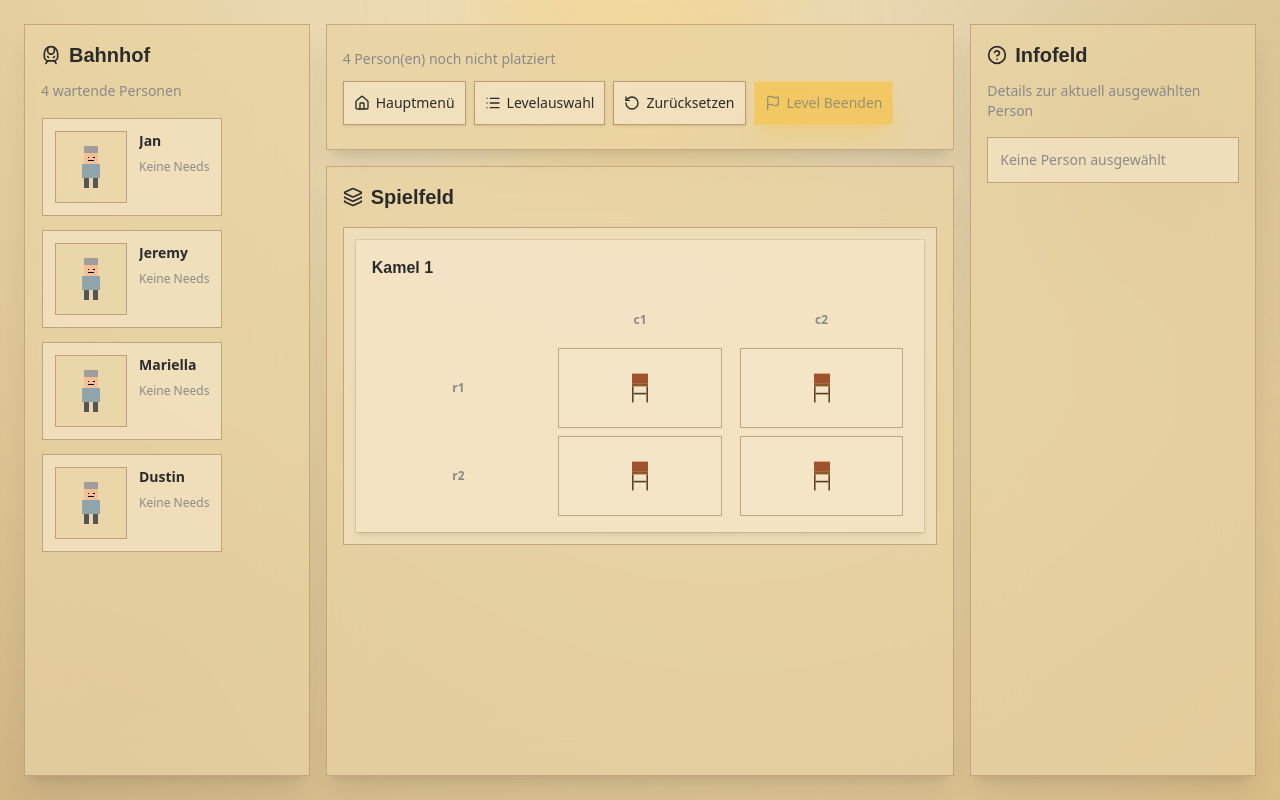
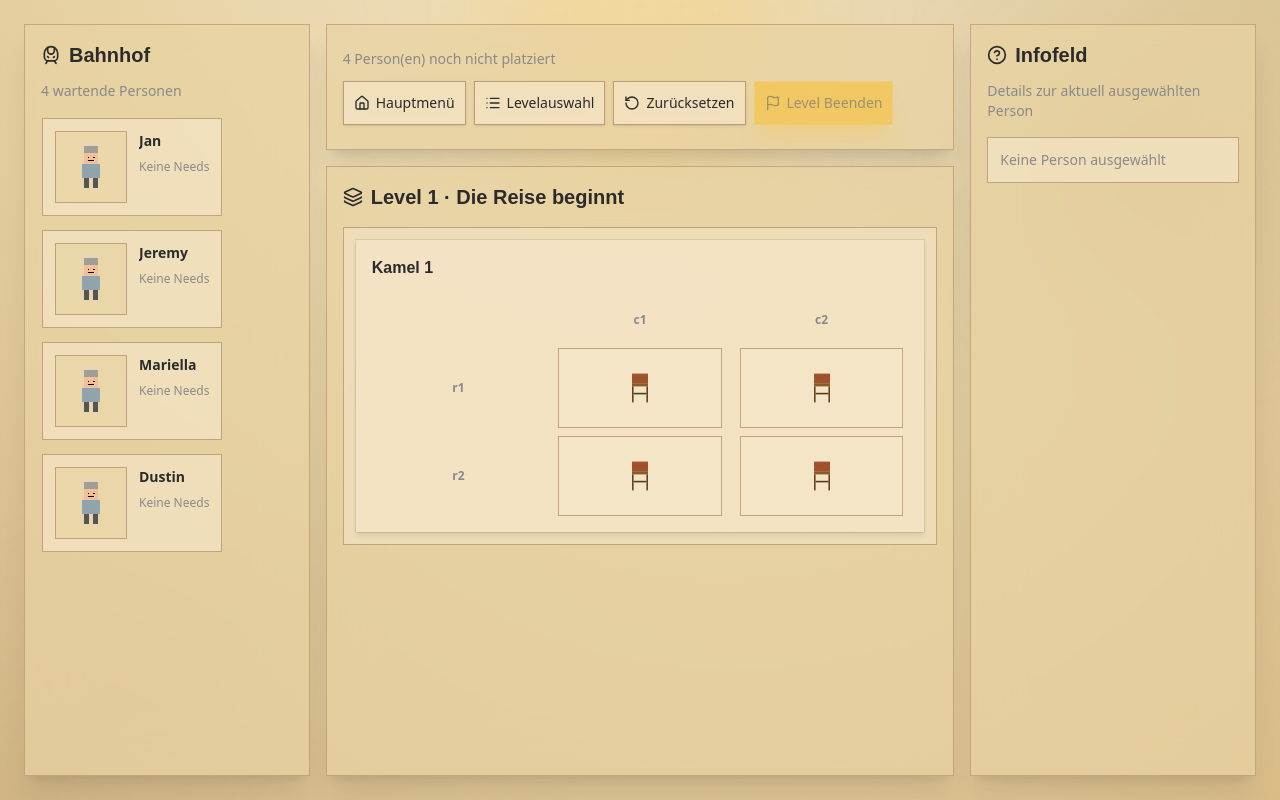
Before and after one commit to dus-tin9/Caravan-Chaos, a React (Vite) app in the folder my-app/: page /level/1 in a window 1280 px wide. Built offline with nearby package versions, Linux system fonts and the light colour scheme.

Commit message:
feat: Spielfeld replaced with levelId + level name

```diff
--- a/my-app/src/components/Level.jsx
+++ b/my-app/src/components/Level.jsx
@@ -127,6 +127,8 @@ export default function Level({ levelId }) {
 
         <Spielfeld
           className="md:col-start-2 md:row-start-2"
+          levelId={levelData.id ?? levelId}
+          levelName={levelData.name}
           selectedPerson={selectedPerson}
           setSelectedPerson={setSelectedPerson}
           camels={camels}
--- a/my-app/src/components/Spielfeld.jsx
+++ b/my-app/src/components/Spielfeld.jsx
@@ -4,7 +4,7 @@ import { Layers } from 'lucide-react'
 
 import { Card, CardContent, CardHeader, CardTitle } from '@/components/ui/card'
 
-export default function Spielfeld({ className, selectedPerson, setSelectedPerson, camels, setCamels, setPeople }){
+export default function Spielfeld({ className, levelId, levelName, selectedPerson, setSelectedPerson, camels, setCamels, setPeople }){
 
     // Person die bereits auf einem Sitz sitzt über alle Kamele hinweg entfernen
     const removePersonFromCamels = (prevCamels, personId) => {
@@ -57,12 +57,18 @@ export default function Spielfeld({ className, selectedPerson, setSelectedPerson
         setSelectedPerson(person);
     };
 
+    const safeLevelId = levelId ?? '?'
+    const normalizedLevelName = typeof levelName === 'string' ? levelName.trim() : ''
+    const spielfeldTitle = normalizedLevelName
+        ? `Level ${safeLevelId} · ${normalizedLevelName}`
+        : `Level ${safeLevelId}`
+
         return(
             <Card variant='glass' className={className}>
                 <CardHeader>
                     <CardTitle className="flex items-center gap-2 text-xl font-semibold text-foreground">
-                        <Layers className="size-5" />
-                        Spielfeld
+                        <Layers className="size-5 shrink-0" />
+                        <span className="min-w-0 truncate" title={spielfeldTitle}>{spielfeldTitle}</span>
                     </CardTitle>
                 </CardHeader>
 
```
